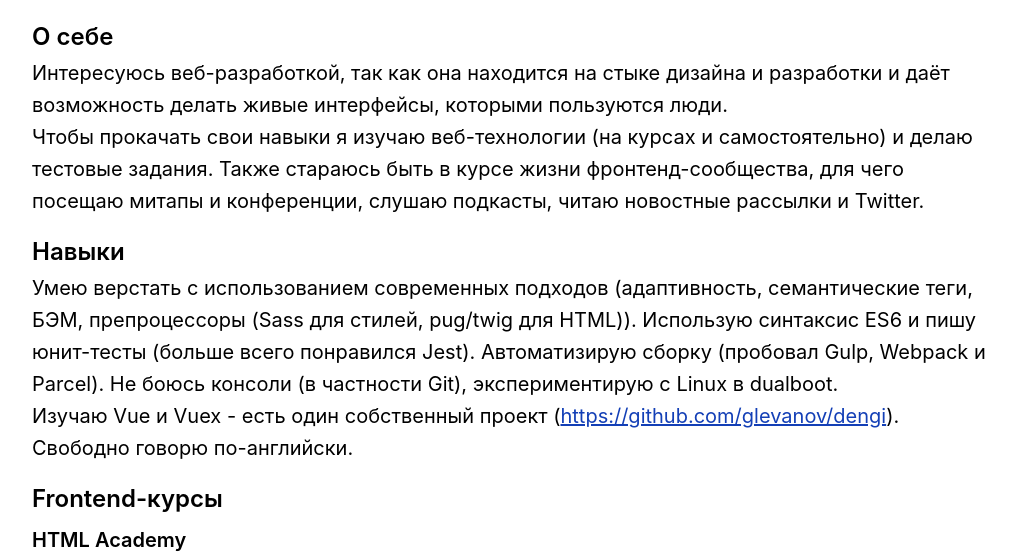
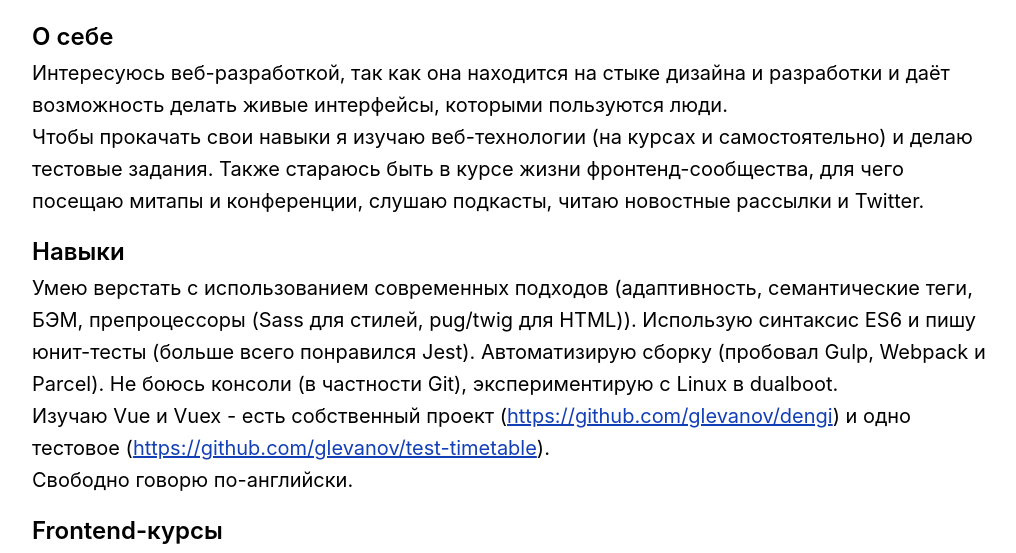
Before and after one commit to glevanov/glevanov, a website: page index.html in a window 1280 px wide. Shown: the part 175-728 px from the top of the page, without its empty margins (128-1144 px from the left). Drawn offline with Linux system fonts and the light colour scheme.

Commit message:
Add yandex test to cv

```diff
--- a/index.html
+++ b/index.html
@@ -29,7 +29,8 @@
   <section class="block">
     <h2 class="heading heading--middle">Навыки</h2>
     <p class="text">Умею верстать с использованием современных подходов (адаптивность, семантические теги, БЭМ, препроцессоры (Sass для стилей, pug/twig для HTML)). Использую синтаксис ES6 и пишу юнит-тесты (больше всего понравился Jest). Автоматизирую сборку (пробовал Gulp, Webpack и Parcel). Не боюсь консоли (в частности Git), экспериментирую с Linux в dualboot.</p>
-    <p class="text">Изучаю Vue и Vuex - есть один собственный проект (<a class="link" href="https://github.com/glevanov/dengi">https://github.com/glevanov/dengi</a>).</p>
+    <p class="text">Изучаю Vue и Vuex - есть собственный проект (<a class="link" href="https://github.com/glevanov/dengi">https://github.com/glevanov/dengi</a>) и одно тестовое (<a
+      class="link" href="https://github.com/glevanov/test-timetable">https://github.com/glevanov/test-timetable</a>).</p>
     <p class="text">Свободно говорю по-английски.</p>
   </section>
 
```
